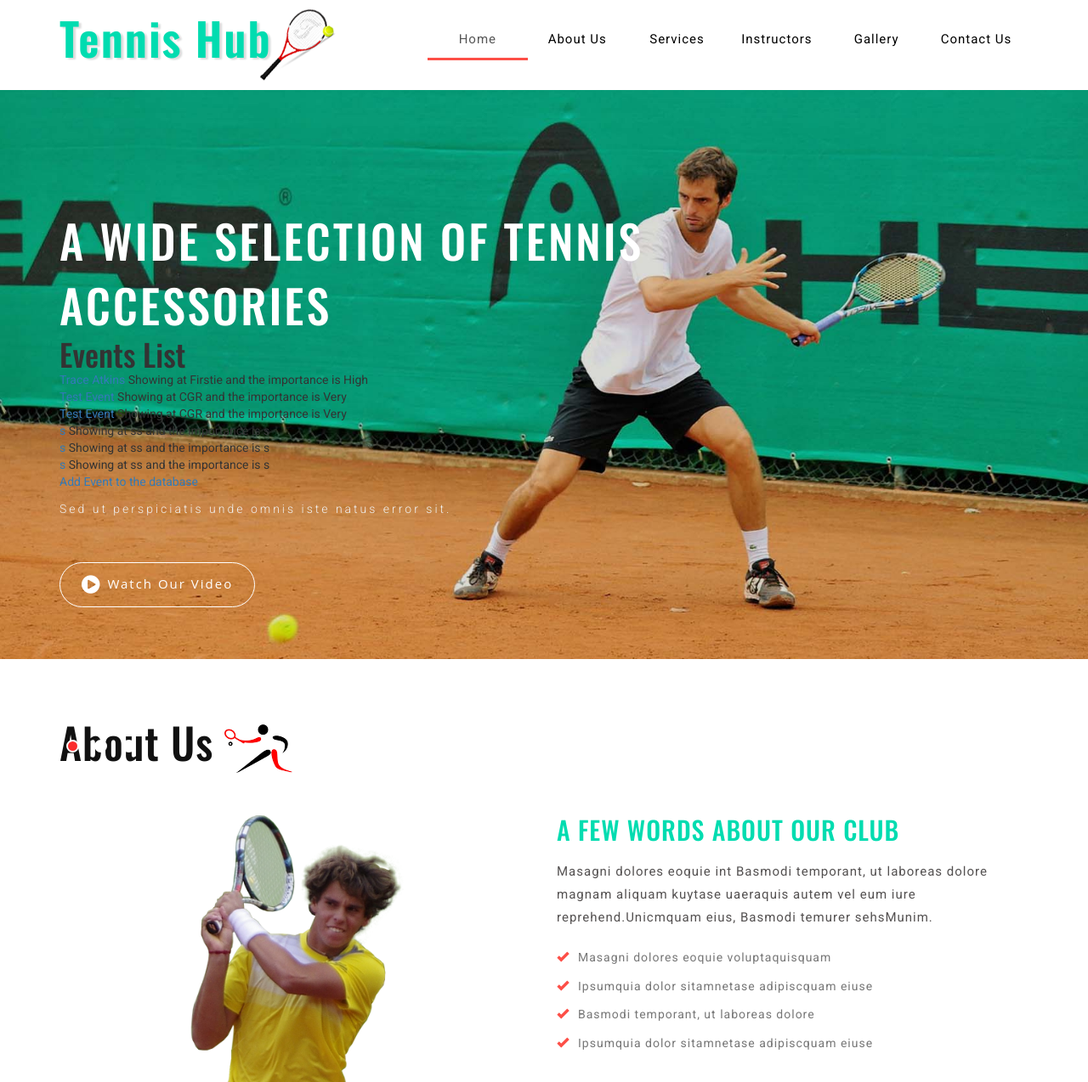
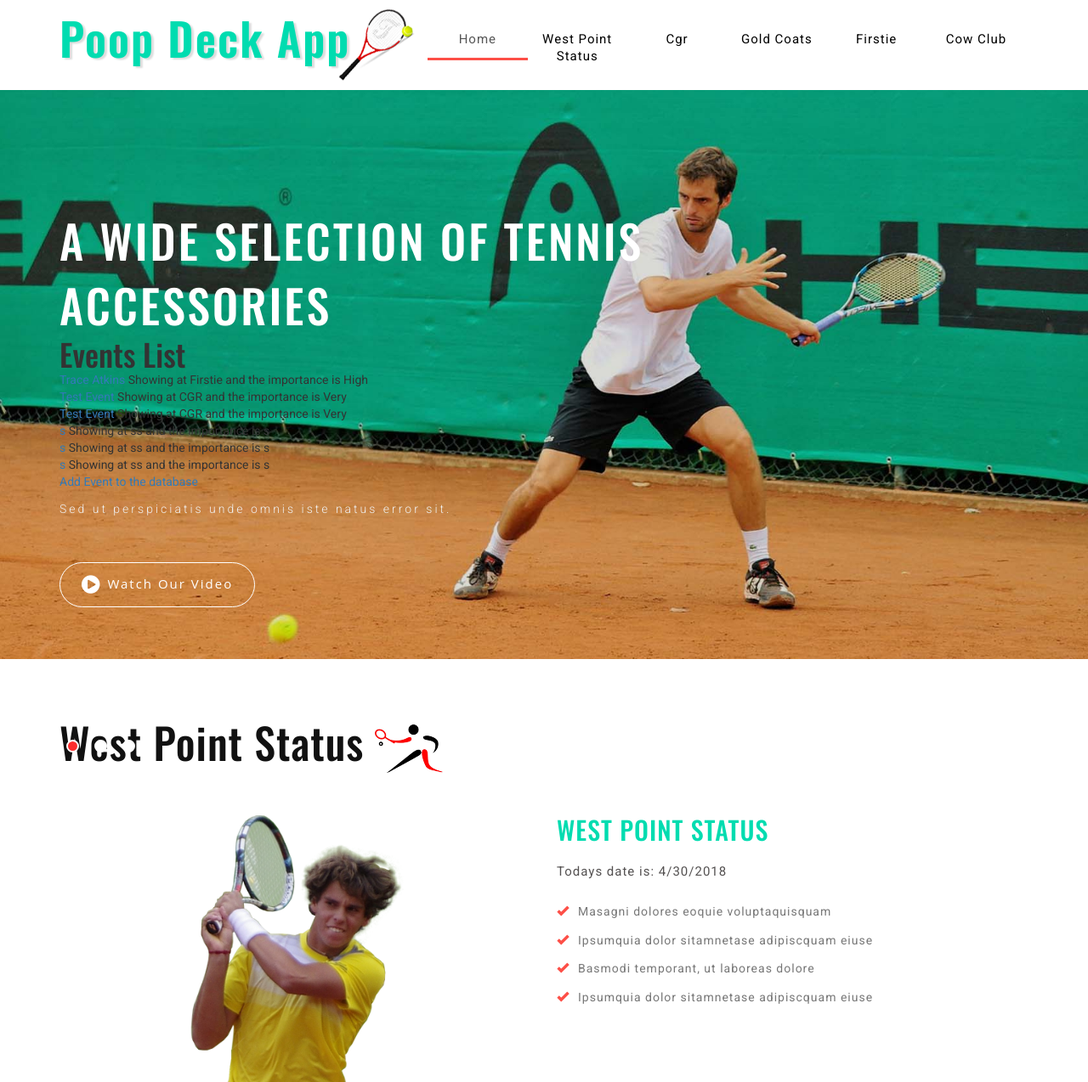
Before and after one commit to x95881/theReppo, a Django app: page / in a window 1280 px wide. Shown: the top 1274 px of the page at 85% size. Run offline with Django 3.2, Linux system fonts and the light colour scheme; data comes from the database, SQL or seed files in the repository; some libraries are stand-ins or nearby versions.

Commit message:
Modified models.py

```diff
--- a/poopdeck/models.py
+++ b/poopdeck/models.py
@@ -1,5 +1,7 @@
 # Create your models here.
 from django.db import models
+from django.utils import timezone
+
 
 class Events(models.Model):
 	Description = models.CharField(max_length=100)
@@ -17,15 +19,15 @@ class Events(models.Model):
 
 
 
-class Meals(models.Model):
-	#Day = models.ForeignKey(Day, on_delete=models.CASCADE)
-	TypeofMeal = models.CharField(max_length=20)
-	SpecialOccasion = models.CharField(max_length=30)
-	Location = models.CharField(max_length=30)
-	DurationRange = models.CharField(max_length=30)
-	AnnouncementsMade = models.CharField(max_length=200)
-	def __str__(self):
-		return self.MealID + "," + self.TypeofMeal + "," + self.SpecialOccasion + "," + self.Location + "," + self.DurationRange + "," + self.AnnouncementsMade
+#class Meals(models.Model):
+#	Day = models.ForeignKey(Day, on_delete=models.CASCADE)
+#	TypeofMeal = models.CharField(max_length=20)
+#	SpecialOccasion = models.CharField(max_length=30)
+#	Location = models.CharField(max_length=30)
+#	DurationRange = models.CharField(max_length=30)
+#	AnnouncementsMade = models.CharField(max_length=200)
+#	def __str__(self):
+#		return self.MealID + "," + self.TypeofMeal + "," + self.SpecialOccasion + "," + self.Location + "," + self.DurationRange + "," + self.AnnouncementsMade
 
 
 class Services(models.Model):
@@ -37,8 +39,9 @@ class Services(models.Model):
 		return self.IDNumber + "," + self.Description + "," + self.DurationRange + "," + self.Location + "," + self.Status
 
 class Day(models.Model):
+	#CalenderDate = models.IntegerField()
 	CalenderDate = models.DateField()
-	Meal = models.ForeignKey(Meals, on_delete=models.CASCADE)
+	#Meal = models.ForeignKey(Meals, on_delete=models.CASCADE)
 	Event = models.ForeignKey(Events, on_delete=models.CASCADE)
 	#CGREventID = models.ForeignKey(Cgr, on_delete=models.CASCADE)
 	ServicesID = models.IntegerField()
@@ -47,10 +50,22 @@ class Day(models.Model):
 	TAPS = models.IntegerField()
 	DescriptionOfDay = models.CharField(max_length=30)
 	def __str__(self):
-		return self.callID + "," + self.CalenderDate + "," + self.MealID + "," + self.EventID + "," + self.CGREventID + "," + self.ServicesID + "," + self.Weather + "," + self.Uniform + "," + self.TAPS + "," + self.DescriptionOfDay
+		return self.callID + "," + self.CalenderDate + "," + self.Meal + "," + self.EventID + "," + self.CGREventID + "," + self.ServicesID + "," + self.Weather + "," + self.Uniform + "," + self.TAPS + "," + self.DescriptionOfDay
+
+
+class Meals(models.Model):
+        Day = models.ForeignKey(Day, on_delete=models.CASCADE, default=1)
+        TypeofMeal = models.CharField(max_length=20)
+        SpecialOccasion = models.CharField(max_length=30)
+        Location = models.CharField(max_length=30)
+        DurationRange = models.CharField(max_length=30)
+        AnnouncementsMade = models.CharField(max_length=200)
+        def __str__(self):
+                return self.MealID + "," + self.TypeofMeal + "," + self.SpecialOccasion + "," + self.Location + "," + self.DurationRange + "," + self.Announce
+
 
 class Cgr(models.Model):
-	Day = models.ForeignKey(Day, on_delete=models.CASCADE)
+	Day = models.ForeignKey(Day, on_delete=models.CASCADE, default=1)
 	Company = models.CharField(max_length=100)
 	DurationRange = models.CharField(max_length=30)
 	DutyDriver = models.CharField(max_length=30)
--- a/poopdeck/templates/poopdeck/base1.html
+++ b/poopdeck/templates/poopdeck/base1.html
@@ -65,7 +65,7 @@
 						<div class="logo">
 							<h1>
 								<a href="index.html">
-									Tennis Hub
+									Poop Deck App
 									<img class="logo-position" src="images/logo4.png" alt="" />
 								</a>
 							</h1>
@@ -80,19 +80,19 @@
 									<a class="hvr-overline-from-center scroll" href="index.html">Home</a>
 								</li>
 								<li>
-									<a href="#about" class="hvr-overline-from-center scroll">About Us</a>
+									<a href="#status" class="hvr-overline-from-center scroll">West Point Status</a>
 								</li>
 								<li>
-									<a href="#services" class="hvr-overline-from-center scroll">Services</a>
+									<a href="#cgr" class="hvr-overline-from-center scroll">Cgr</a>
 								</li>
 								<li>
-									<a href="#team" class="hvr-overline-from-center scroll">Instructors</a>
+									<a href="#goldcoats" class="hvr-overline-from-center scroll">Gold Coats</a>
 								</li>
 								<li>
-									<a href="#gallery" class="hvr-overline-from-center scroll">Gallery</a>
+									<a href="#firstieclub" class="hvr-overline-from-center scroll">Firstie</a>
 								</li>
 								<li>
-									<a href="#contact" class="hvr-overline-from-center scroll">Contact Us</a>
+									<a href="#cowclub" class="hvr-overline-from-center scroll">Cow Club</a>
 								</li>
 							</ul>
 						</nav>
@@ -167,7 +167,7 @@
 	<!-- welcome -->
 	<div class="about" id="about">
 		<div class="container">
-			<h3 class="title">About Us
+			<h3 class="title">West Point Status
 				<img src="images/logo2.png" alt="" />
 			</h3>
 			<div class="about-top">
@@ -175,9 +175,11 @@
 					<img class="img-responsive" src="images/about63.png" alt="">
 				</div>
 				<div class="col-md-6 about-wel">
-					<h2>A Few Words About Our Club</h2>
-					<p>Masagni dolores eoquie int Basmodi temporant, ut laboreas dolore magnam aliquam kuytase uaeraquis autem vel eum iure
-						reprehend.Unicmquam eius, Basmodi temurer sehsMunim.</p>
+					<h2>West Point Status</h2>
+					<p>
+					Todays date is:
+					<script> document.write(new Date().toLocaleDateString()); </script> <!-- https://stackoverflow.com/questions/32540044/html-display-current-date -->
+					</p>
 					<ul>
 						<li>
 							<i class="glyphicon glyphicon-ok"></i>Masagni dolores eoquie voluptaquisquam</li>
@@ -188,9 +190,9 @@
 						<li>
 							<i class="glyphicon glyphicon-ok"></i>Ipsumquia dolor sitamnetase adipiscquam eiuse</li>
 					</ul>
-					<div class="video-agile">
+					<!-- <div class="video-agile">
 						<iframe src="https://player.vimeo.com/video/137808596?title=0&byline=0&portrait=0"></iframe>
-					</div>
+					</div> -->
 				</div>
 				<div class="clearfix"> </div>
 			</div>
```
Also changed, not shown: db.sqlite3, poopdeck/migrations/0003_auto_20180430_1339.py (added), poopdeck/migrations/0004_auto_20180430_1341.py (added).
